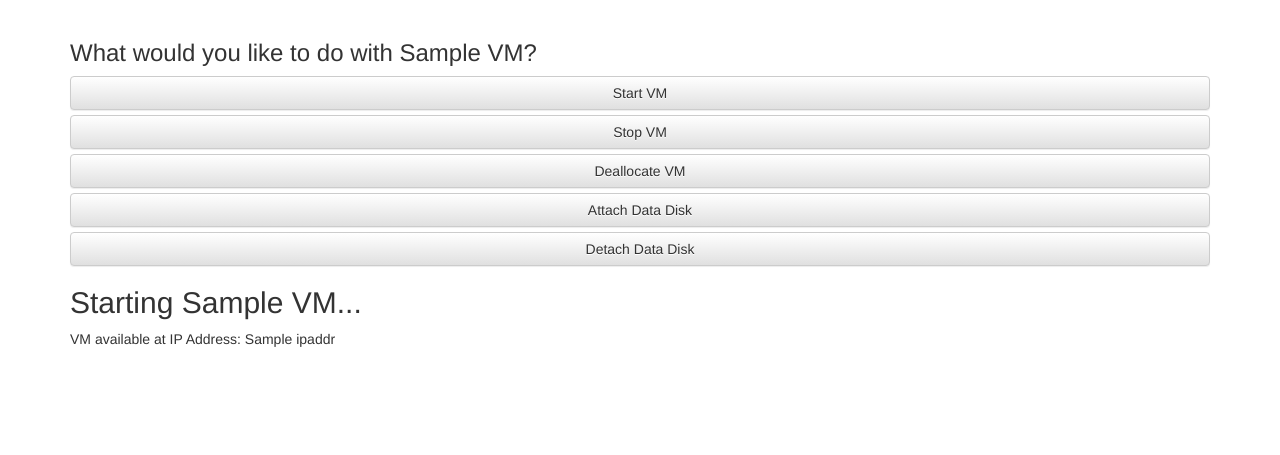
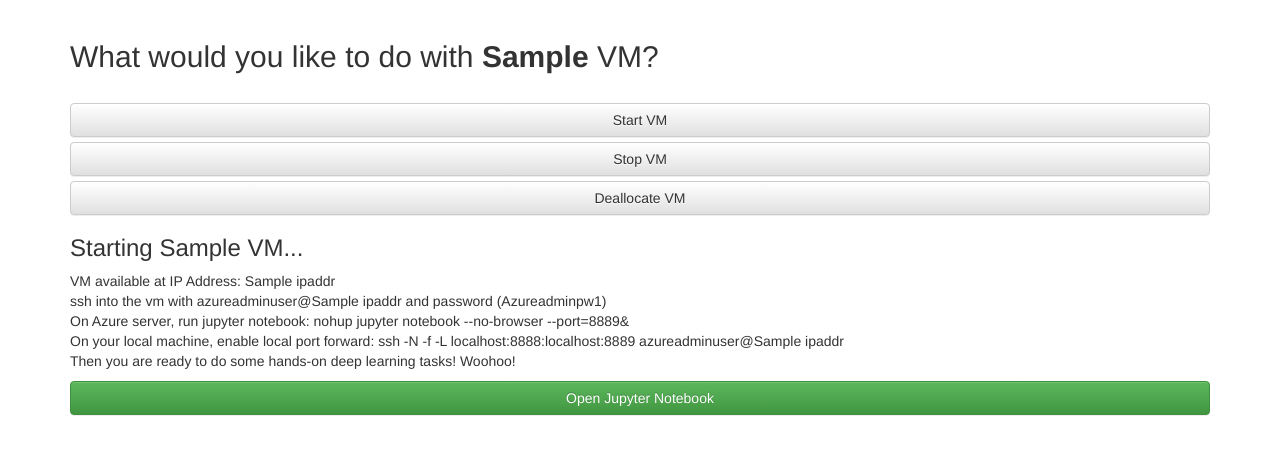
Before and after one commit to amarisch/deep-learning-workflow-with-web, a Flask app: template templates/manage_vm.html in a window 1280 px wide. Shown: the top 455 px of the page. Run offline with Flask 2, Linux system fonts and the light colour scheme; the template is opened without the code that fills it: most values are stand-ins (such as "Sample title", 1, 10 or a date in 2020); parts of the project's set-up code (start-up, migrations or seed data) failed here and were passed over; some libraries are stand-ins or nearby versions.

Commit message:
manage vm changes

```diff
--- a/hello.py
+++ b/hello.py
@@ -10,7 +10,7 @@
 
 from prompt_toolkit import prompt
 
-from flask import Flask, flash, redirect, render_template, request, session, abort
+from flask import Flask, flash, redirect, render_template, request, session, abort, url_for
 
 from utils import *
 from manageresource import *
@@ -57,10 +57,10 @@
 
         if form.validate():
             # Save the comment here.
-            flash('Creating VM ' + vmname + ' ...')
-            create_vm(client.resource, client.compute, client.network, client.storage, vmname, datadisk)
-            vmlist = list_available_vms(client)
-
+            #flash('Creating VM ' + vmname + ' ...')
+            #create_vm(client.resource, client.compute, client.network, client.storage, vmname, datadisk)
+            flash('' + vmname + ' created. Find your new vm in the available vm list below.')
+            return redirect(url_for('hello'))
         else:
             flash('All the form fields are required. ')
 
@@ -72,14 +72,30 @@
 	if request.method=='POST':
 		if 'start' in request.form:
 			print('start vm')
-			start_vm(client.compute, vm, vm)
+			#start_vm(client.compute, vm, vm)
+			result = get_vm_status(client.compute, vm, vm)
+			print (result)
 			ipaddr = get_vm_ip_address(client.network, vm, vm)
+			flash('VM Started.')
 		if 'stop' in request.form:
 			print("stop vm")
 			stop_vm(client.compute, vm, vm)
+			ipaddr = ''
+			flash('VM Stopped (still using computing resources).')
 		if 'deallocate' in request.form:
 		 	print("deallo vm")
 		 	deallocate_vm(client.compute, vm, vm)
+		 	ipaddr = ''
+		 	flash('VM Stopped and deallocated.')
+		# if 'attach' in request.form:
+		# 	print('Attach data disk')
+		# 	attach_data_disk(client.compute, vm, vm, vm)
+		# if 'detach' in request.form:
+		# 	print('Detach data disk')
+		# 	detach_data_disk(client.compute, vm, vm, vm)
+		if 'opennotebook' in request.form:
+		 	print("open jupyter notebook")
+		 	#open_jupy_notebook(ipaddr)
 
 	return render_template('manage_vm.html', vm=vm, ipaddr=ipaddr)
 	#start_vm(client.compute, vm, vm)
--- a/managevm.py
+++ b/managevm.py
@@ -158,6 +158,17 @@
 	public_ip_address = network_client.public_ip_addresses.get(group_name, vm_name)
 	print('VM available at {}'.format(public_ip_address.ip_address))
 	return public_ip_address.ip_address
+
+def get_vm_status(compute_client, group_name, vm_name):
+    '''
+    this will just return the status of the virtual machine
+    sometime the status may be unknown as shown by the azure portal;
+    in that case statuses[1] doesn't exist, hence retrying on IndexError
+    also, it may take on the order of minutes for the status to become
+    available so the decorator will bang on it forever
+    '''
+    return compute_client.virtual_machines.get(group_name, vm_name, expand = 'instanceview')
+
 
 # TODO error handling when something has ben created already
 def create_nic(network_client, group_name, vnet_name='myvnet', subnet_name='mysubnet', ip_name='myip',\
--- a/templates/manage_vm.html
+++ b/templates/manage_vm.html
@@ -11,20 +11,26 @@
 <div class="container">
   <form  action="" method="post" role="form">
 
-  <h3> What would you like to do with {{ vm }} VM?</h3>
+  <h2> What would you like to do with <b>{{ vm }}</b> VM?</h2>
+  <br>
   <button type="submit" class="btn btn-default btn-block" name="start">Start VM</button>
   <button type="submit" class="btn btn-default btn-block" name="stop">Stop VM</button>
   <button type="submit" class="btn btn-default btn-block" name="deallocate">Deallocate VM</button>
-  <button type="submit" class="btn btn-default btn-block" name="attach">Attach Data Disk</button>
-  <button type="submit" class="btn btn-default btn-block" name="detach">Detach Data Disk</button>
-  </form>
 
   {% if ipaddr %}
-  <h2>Starting {{ vm }} VM...</h2>
+  <h3>Starting {{ vm }} VM...</h3>
   <p>
-    VM available at IP Address: {{ ipaddr }}
+    VM available at IP Address: {{ ipaddr }} <br>
+    ssh into the vm with azureadminuser@{{ ipaddr }} and password (Azureadminpw1) <br>
+    On Azure server, run jupyter notebook: nohup jupyter notebook --no-browser --port=8889& <br>
+    On your local machine, enable local port forward: ssh -N -f -L localhost:8888:localhost:8889 azureadminuser@{{ ipaddr }} <br>
+    Then you are ready to do some hands-on deep learning tasks! Woohoo!
   </p>
+  <a class="btn btn-success btn-block" href="http://0.0.0.0:8888/" target="_blank">Open Jupyter Notebook</a>
+<!--   <button href="http://0.0.0.0:8888/" target="_blank" type="submit" class="btn btn-default btn-block" name="opennotebook">Open Jupyter Notebook</button> -->
   {% endif %}
+
+  </form>
 
 </div>
 
```
Also changed, not shown: templates/hello.html (+20 -20 lines), utils.py (+7 -0 lines).
